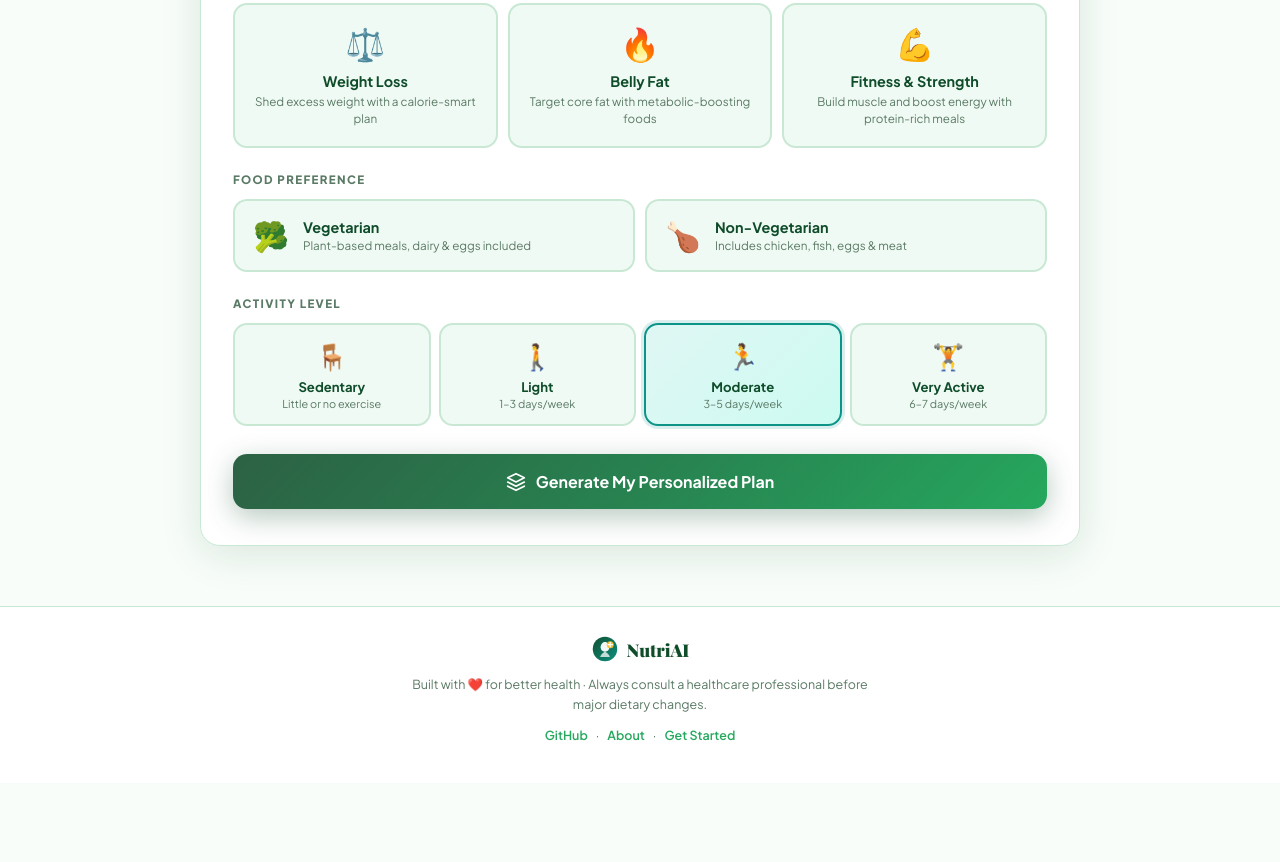
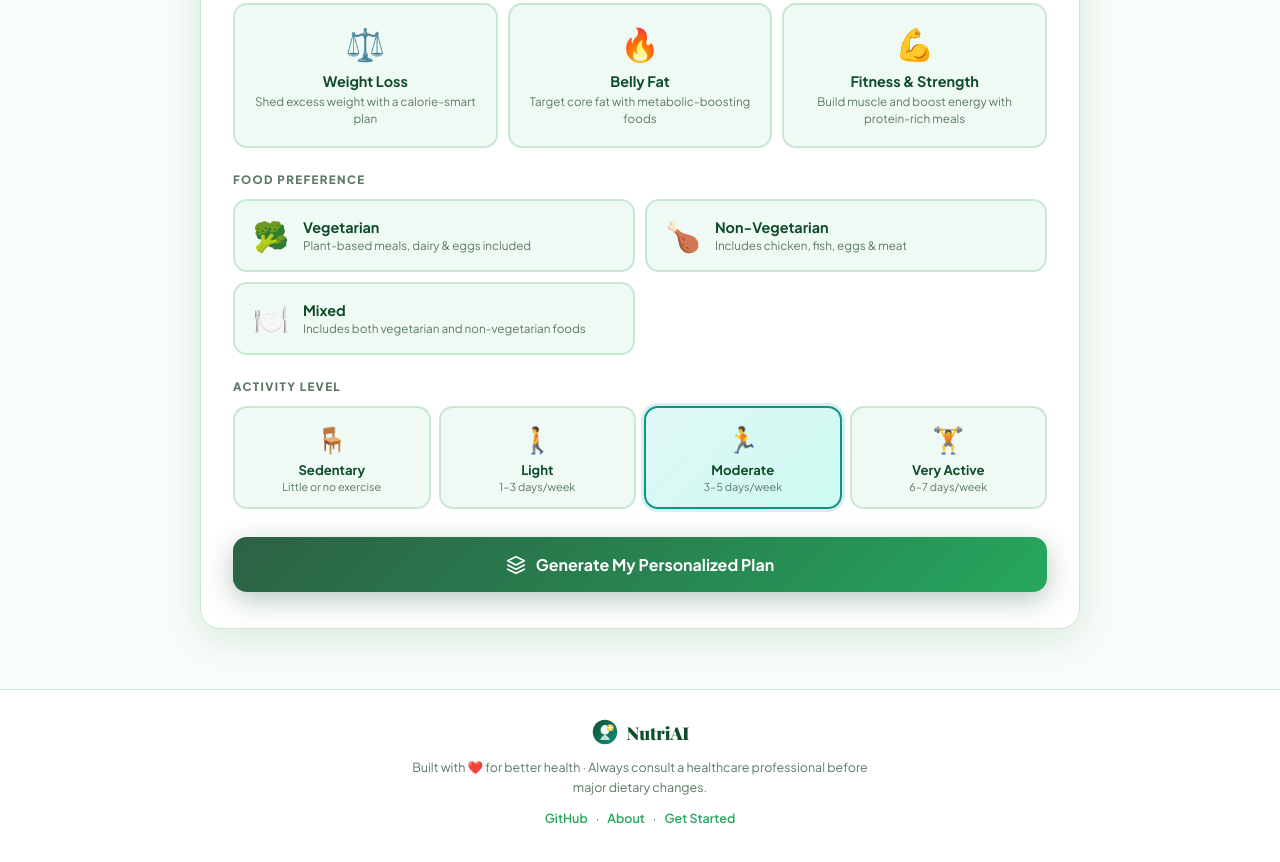
Before and after one commit to RohanNamuthabaji/NutriAi, a plain HTML site: page index.html in a window 1280 px wide. Shown: the part 1025-1887 px from the top of the page. Before the commit the page ends 1808 px from the top, so only its background shows below. Drawn offline with nearby package versions, Linux system fonts and the light colour scheme; a web font is replaced by a local one.

Commit message:
Add Mixed food preference option to index.html

```diff
--- a/index.html
+++ b/index.html
@@ -197,6 +197,13 @@
                 <div class="pref-desc">Includes chicken, fish, eggs &amp; meat</div>
               </div>
             </div>
+            <div class="pref-card" onclick="selectPref(this,'Mixed')">
+  <span class="pref-icon">🍽️</span>
+  <div>
+    <div class="pref-name">Mixed</div>
+    <div class="pref-desc">Includes both vegetarian and non-vegetarian foods</div>
+  </div>
+</div>
           </div>
           <input type="hidden" id="pref"/>
           <span class="form-err" id="prefErr">Please select your food preference</span>
```
